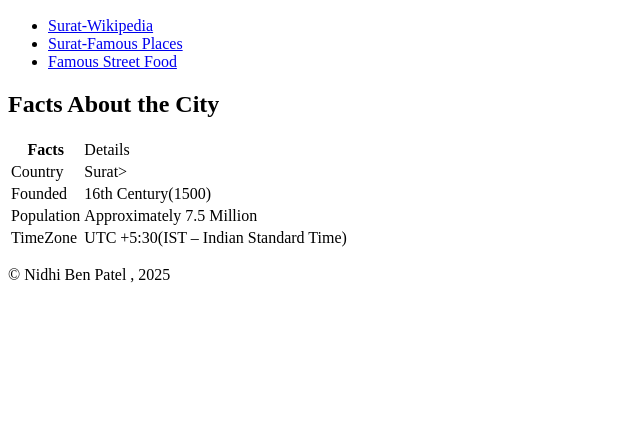
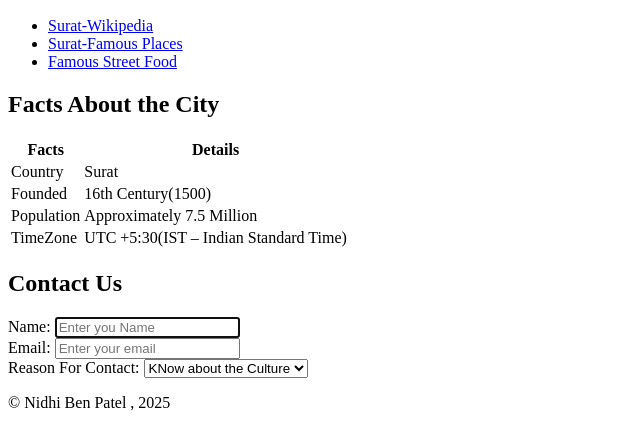
Before and after one commit to npatel0288/assignment1, a plain HTML site: page index.html in a window 1280 px wide. Shown: the part 1636-2064 px from the top of the page, without its empty margins (0-640 px from the left). Before the commit the page ends 1936 px from the top, so only its background shows below. Drawn offline with Linux system fonts and the light colour scheme.

Commit message:
added dropdown select

```diff
--- a/index.html
+++ b/index.html
@@ -79,11 +79,11 @@
             <table>
                 <tr>
                     <th>Facts</th>
-                    <td>Details</td>
+                    <th>Details</td>
                 </tr>
                 <tr>
                     <td>Country</td>
-                    <td>Surat></td>
+                    <td>Surat</td>
                 </tr>
                 <tr>
                     <td>Founded</td>
@@ -102,7 +102,25 @@
 
         <!--Form-->
         <section id="Form">
+            <h2>Contact Us</h2>
+            <form>
+                <label for="name" class="form-label">Name:</label>
+                <input type="text" id="name" name="name" class="form-control" placeholder="Enter you Name" required
+                    autofocus><br>
 
+                <label for="email" class="form-label">Email:</label>
+                <input type="email" id="email" name="email" class="form-control" placeholder="Enter your email"><br>
+
+                <label for="contact" class="form-label">Reason For Contact:</label>
+                <select id="contact" name="contact" class="form-control">
+                    <option value="Know about the culture">KNow about the Culture </option>
+                    <option value="Famous celebrities born">Celebrities Born</option>
+                    <option value="Need more information">More info about the city </option>
+                </select>
+
+
+
+            </form>
 
         </section>
     </aside>
```
